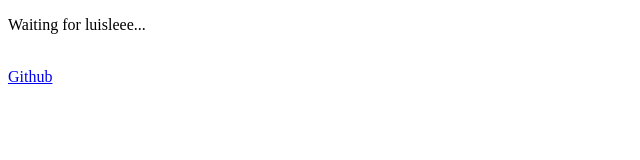
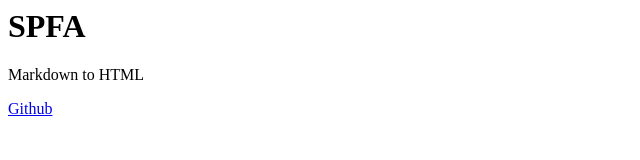
Before and after one commit to spfa-14/spfa-14.github.io, a plain HTML site: page index.html in a window 1280 px wide. Shown: the whole page, without its empty margins (0-640 px from the left). Drawn offline with Linux system fonts and the light colour scheme.

Commit message:
Update index.html

```diff
--- a/index.html
+++ b/index.html
@@ -1,6 +1,3 @@
-<!DOCTYPE html>
-<html>
-  <p>Waiting for luisleee...</p>
-</br>
-<a href="https://github.com/spfa-14">Github</a>
-</html>
+<h1 id="spfa">SPFA</h1>
+<p>Markdown to HTML</p>
+<p><a href="https://github.com/spfa-14">Github</a>                                                                                </p>
```
